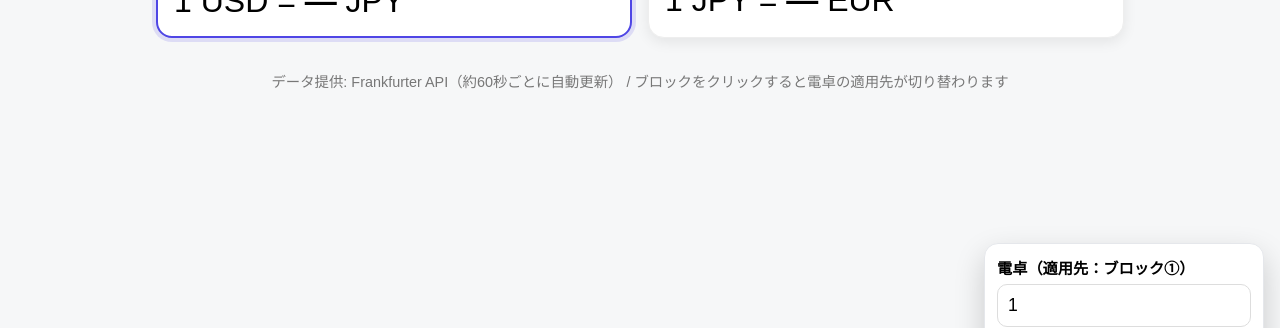
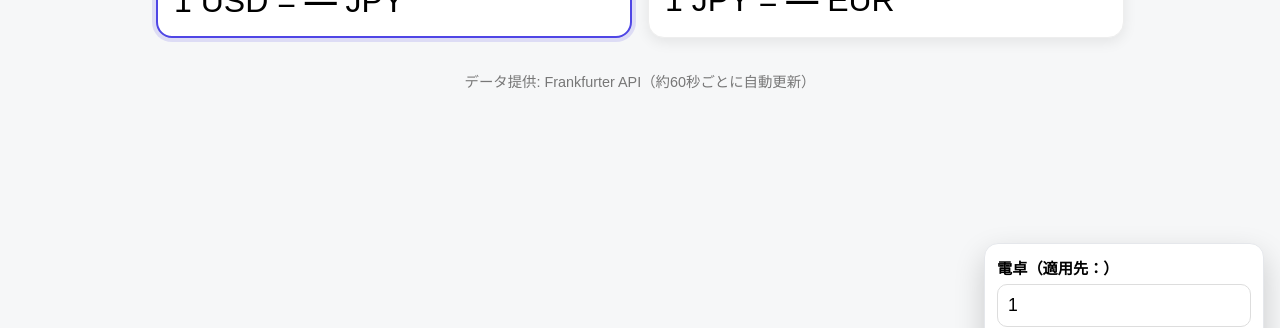
Before and after one commit to shakeorchestra/fx-quick-calc, a React (Vite) app: page / in a window 1280 px wide. Shown: the part 212-540 px from the top of the page. Built offline with nearby package versions, Linux system fonts and the light colour scheme; no server answers.

Commit message:
remove block titles and last-updated from App; clean footer

```diff
--- a/src/App.jsx
+++ b/src/App.jsx
@@ -4,14 +4,13 @@ import Converter from "./components/Converter";
 import Calculator from "./components/Calculator";
 
 export default function App() {
-  // ブロックごとの金額（独立）
   const [amountA, setAmountA] = useState(1);
   const [amountB, setAmountB] = useState(1);
-
-  // どのブロックが現在の適用先か
   const [active, setActive] = useState("A"); // 'A' | 'B'
 
-  const activeLabel = active === "A" ? "ブロック①" : "ブロック②";
+  // ← 電卓の見出しに使っていたラベルは空にする
+  const activeLabel = ""; // もしくは null
+
   const activeAmount = active === "A" ? amountA : amountB;
   const activeSetter = active === "A" ? setAmountA : setAmountB;
 
@@ -19,21 +18,20 @@ export default function App() {
     <div style={styles.container}>
       <h1 style={styles.title}>鮭オーケストラの外貨パッと計算</h1>
 
-      <div style={styles.grid}className="app-grid">
+      <div style={styles.grid} className="app-grid">
         <Converter
           id="A"
-          title="ブロック①: USD → JPY 換算"
+          title=""                 // ← 「ブロック①…」を消す
           amount={amountA}
           setAmount={setAmountA}
           isActive={active === "A"}
           onActivate={setActive}
-          // 初期通貨（必要なら変更OK）
           defaultBase="USD"
           defaultTarget="JPY"
         />
         <Converter
           id="B"
-          title="ブロック②: JPY → EUR 換算"
+          title=""                 // ← 「ブロック②…」を消す
           amount={amountB}
           setAmount={setAmountB}
           isActive={active === "B"}
@@ -43,37 +41,20 @@ export default function App() {
         />
       </div>
 
-      {/* 常時ポップアップの電卓：アクティブのブロックに反映 */}
-      <Calculator
-        amount={activeAmount}
-        setAmount={activeSetter}
-        activeLabel={activeLabel}
-      />
+      {/* 電卓の見出しに「（適用先：ブロック①）」等を出したくないのでラベルは空で渡す */}
+      <Calculator amount={activeAmount} setAmount={activeSetter} activeLabel={activeLabel} />
 
+      {/* フッターから「ブロックをクリックすると…」の説明も不要なら削除してOK */}
       <p style={styles.footer}>
-        データ提供: Frankfurter API（約60秒ごとに自動更新） / ブロックをクリックすると電卓の適用先が切り替わります
+        データ提供: Frankfurter API（約60秒ごとに自動更新）
       </p>
     </div>
   );
 }
 
 const styles = {
-  container: {
-    maxWidth: "1000px",
-    margin: "2rem auto",
-    padding: "1rem",
-    fontFamily: "Arial, sans-serif",
-  },
+  container: { maxWidth: "1000px", margin: "2rem auto", padding: "1rem", fontFamily: "Arial, sans-serif" },
   title: { textAlign: "center" },
-  grid: {
-    display: "grid",
-    gridTemplateColumns: "1fr 1fr",
-    gap: "1rem",
-  },
-  footer: {
-    textAlign: "center",
-    fontSize: "0.9rem",
-    color: "#777",
-    marginTop: "2rem",
-  },
+  grid: { display: "grid", gridTemplateColumns: "1fr 1fr", gap: "1rem" },
+  footer: { textAlign: "center", fontSize: "0.9rem", color: "#777", marginTop: "2rem" },
 };
```
